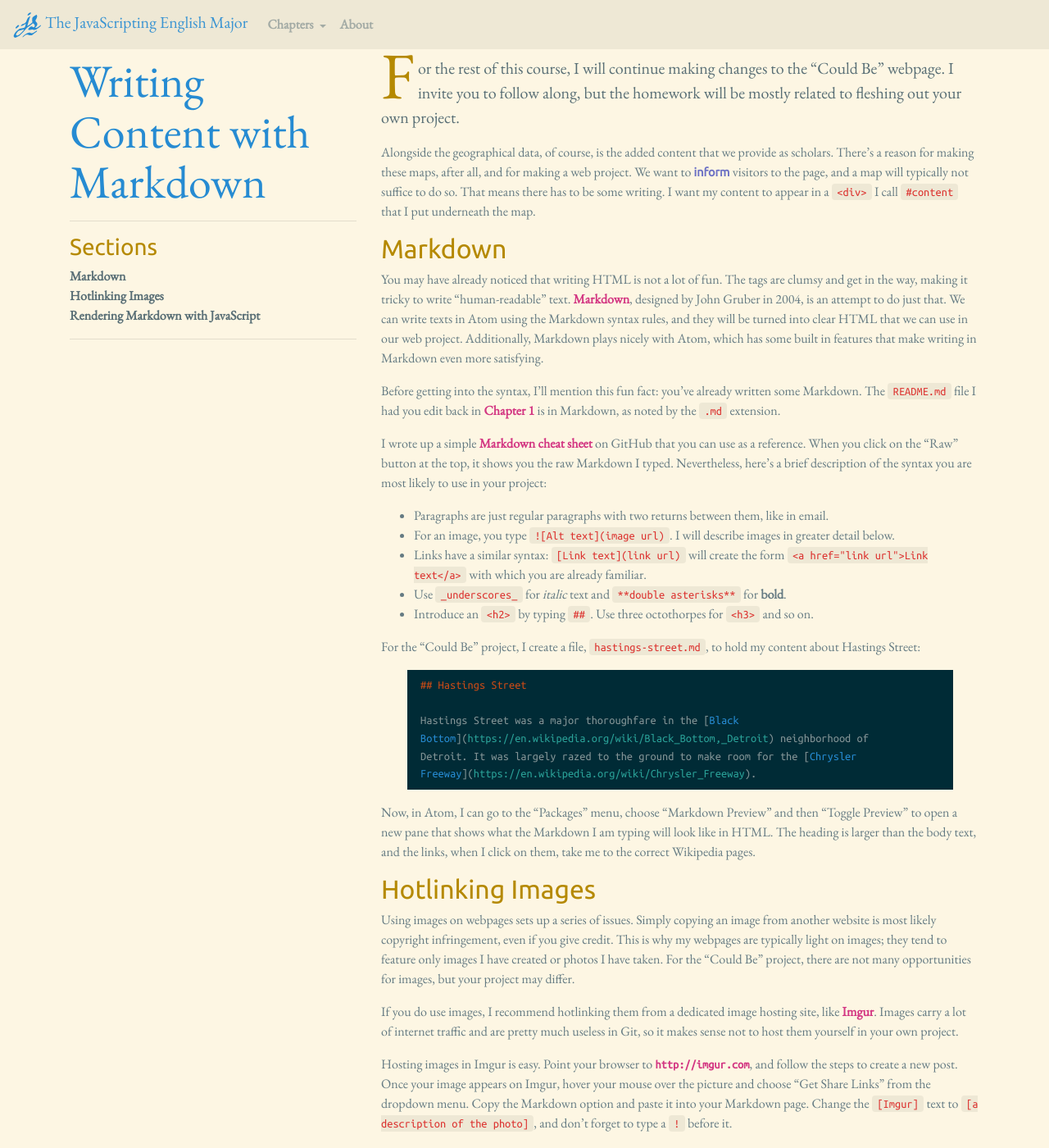
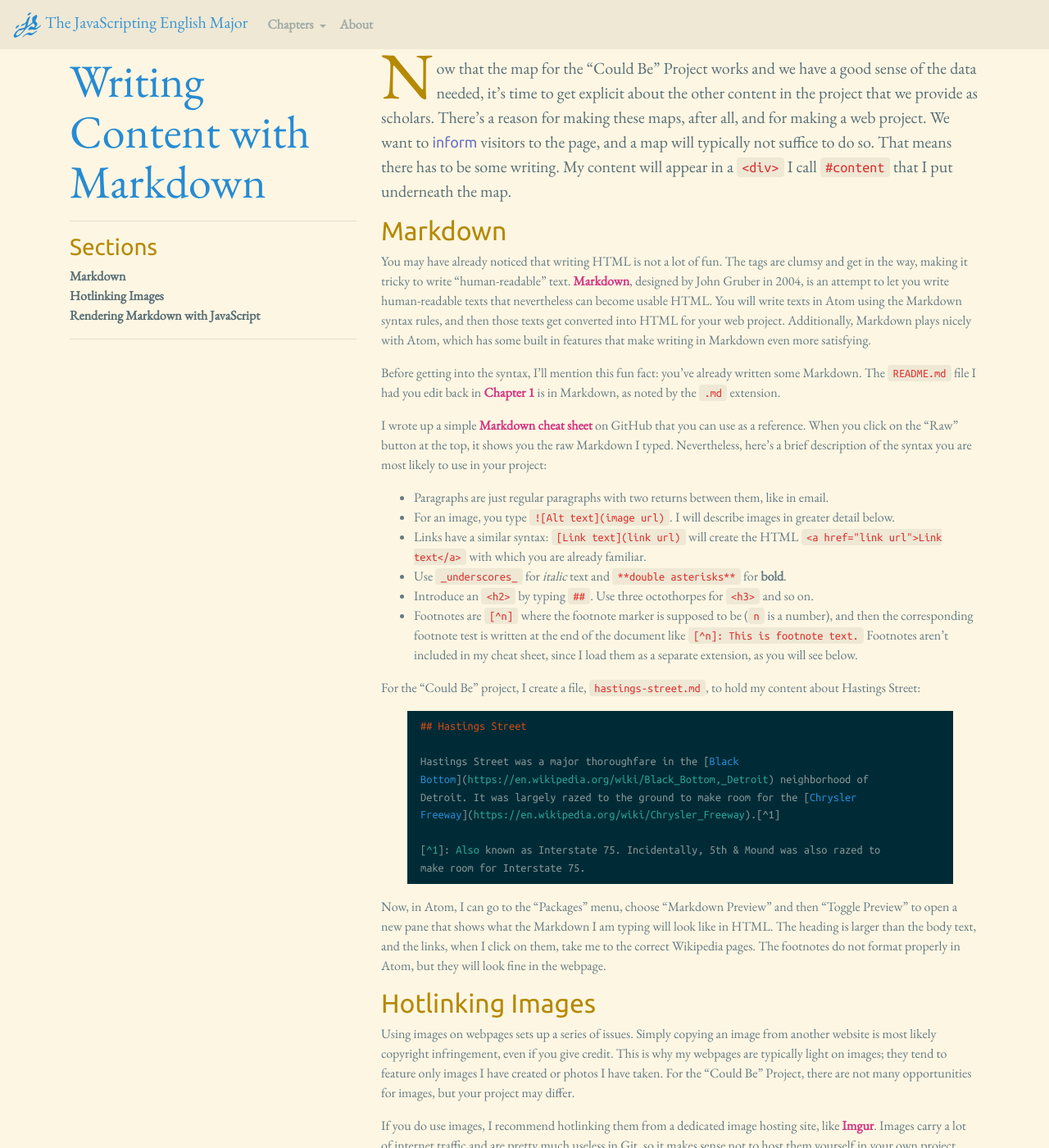
Before and after one commit to muziejus/javascripting-english-major, a Jekyll site: the page built from 12-markdown.md, in a window 1280 px wide and 1400 px high. Shown: the whole window at 82% size. Built offline with Jekyll 4.4.1, drawn with Linux system fonts in a browser that asks for light colours; nearby versions of some CDN libraries; some of the changed text lies outside the part shown.

````diff
--- a/12-markdown.md
+++ b/12-markdown.md
@@ -6,16 +6,13 @@ prevch: /11-geojson
 nextch: /13-bootstrap
 ---
 
-For the rest of this course, I will continue making changes to the “Could Be”
-webpage. I invite you to follow along, but the homework will be mostly related
-to fleshing out your own project.
-
-Alongside the geographical data, of course, is the added content that we
-provide as scholars. There’s a reason for making these maps, after all, and
-for making a web project. We want to **inform** visitors to the page, and a
-map will typically not suffice to do so. That means there has to be some
-writing. I want my content to appear in a `<div>` I call `#content` that I put
-underneath the map.
+Now that the map for the “Could Be” Project works and we have a good sense of
+the data needed, it’s time to get explicit about the other content in the
+project that we provide as scholars. There’s a reason for making these maps,
+after all, and for making a web project. We want to **inform** visitors to the
+page, and a map will typically not suffice to do so. That means there has to
+be some writing. My content will appear in a `<div>` I call `#content`
+that I put underneath the map.
 
 <section id="markdown">
 ## Markdown
@@ -23,11 +20,11 @@ underneath the map.
 You may have already noticed that writing HTML is not a lot of fun. The tags
 are clumsy and get in the way, making it tricky to write “human-readable”
 text. [Markdown](https://daringfireball.net/projects/markdown/), designed by
-John Gruber in 2004, is an attempt to do just that. We can write texts in Atom
-using the Markdown syntax rules, and they will be turned into clear HTML that
-we can use in our web project. Additionally, Markdown plays nicely with Atom,
-which has some built in features that make writing in Markdown even more
-satisfying.
+John Gruber in 2004, is an attempt to let you write human-readable texts that
+nevertheless can become usable HTML. You will write texts in Atom using the
+Markdown syntax rules, and then those texts get converted into HTML for your
+web project. Additionally, Markdown plays nicely with Atom, which has some
+built in features that make writing in Markdown even more satisfying.
 
 Before getting into the syntax, I’ll mention this fun fact: you’ve already
 written some Markdown. The `README.md` file I had you edit back in [Chapter
@@ -43,11 +40,15 @@ description of the syntax you are most likely to use in your project:
 in email.
 * For an image, you type `![Alt text](image url)`. I will describe images in
 greater detail below.
-* Links have a similar syntax: `[Link text](link url)` will create the form
+* Links have a similar syntax: `[Link text](link url)` will create the HTML
 `<a href="link url">Link text</a>` with which you are already familiar.
 * Use `_underscores_` for _italic_ text and `**double asterisks**` for **bold**.
 * Introduce an `<h2>` by typing `##`. Use three octothorpes for `<h3>` and so
 on.
+* Footnotes are `[^n]` where the footnote marker is supposed to be (`n` is a
+number), and then the corresponding footnote test is written at the end of the
+document like `[^n]: This is footnote text.` Footnotes aren’t included in my
+cheat sheet, since I load them as a separate extension, as you will see below.
 
 For the “Could Be” project, I create a file, `hastings-street.md`, to hold my
 content about Hastings Street:
@@ -58,13 +59,18 @@ content about Hastings Street:
 Hastings Street was a major thoroughfare in the [Black
 Bottom](https://en.wikipedia.org/wiki/Black_Bottom,_Detroit) neighborhood of
 Detroit. It was largely razed to the ground to make room for the [Chrysler
-Freeway](https://en.wikipedia.org/wiki/Chrysler_Freeway).
+Freeway](https://en.wikipedia.org/wiki/Chrysler_Freeway).[^1]
+
+[^1]: Also known as Interstate 75. Incidentally, 5th & Mound was also razed to
+make room for Interstate 75.
 ```
 
 Now, in Atom, I can go to the “Packages” menu, choose “Markdown Preview” and
 then “Toggle Preview” to open a new pane that shows what the Markdown I am
 typing will look like in HTML. The heading is larger than the body text, and
-the links, when I click on them, take me to the correct Wikipedia pages.
+the links, when I click on them, take me to the correct Wikipedia pages. The
+footnotes do not format properly in Atom, but they will look fine in the
+webpage.
 </section>
 
 <section id="hotlinking-images">
@@ -74,7 +80,7 @@ Using images on webpages sets up a series of issues. Simply copying an image
 from another website is most likely copyright infringement, even if you give
 credit. This is why my webpages are typically light on images; they tend to
 feature only images I have created or photos I have taken. For the “Could Be”
-project, there are not many opportunities for images, but your project may
+Project, there are not many opportunities for images, but your project may
 differ.
 
 If you do use images, I recommend hotlinking them from a dedicated image
@@ -87,7 +93,8 @@ Hosting images in Imgur is easy. Point your browser to
 post. Once your image appears on Imgur, hover your mouse over the picture and
 choose “Get Share Links” from the dropdown menu. Copy the Markdown option and
 paste it into your Markdown page. Change the `[Imgur]` text to `[a
-description of the photo]`, and don’t forget to type a `!` before it.
+description of the photo]`, and don’t forget to type a `!` before the opening
+`[`.
 
 </section>
 <section id="showdown">
@@ -95,39 +102,41 @@ description of the photo]`, and don’t forget to type a `!` before it.
 
 Getting Markdown into a webpage involves having JavaScript intercede.
 Specifically, we will use the
-[Showdown](https://github.com/showdownjs/showdown) parser. I add it to my list
-of `<script>` tags in `could-be.html` like this:
+[Markdown-it](https://github.com/markdown-it/markdown-it) parser. I add it and an
+extension that lets me use footnotes to my list of `<script>` tags in
+`could-be.html` like this:
 
 ```html
 <script src="https://code.jquery.com/jquery-3.2.1.min.js"></script>
 <script src="https://cdnjs.cloudflare.com/ajax/libs/tether/1.4.0/js/tether.min.js" integrity="sha384-DztdAPBWPRXSA/3eYEEUWrWCy7G5KFbe8fFjk5JAIxUYHKkDx6Qin1DkWx51bBrb" crossorigin="anonymous"></script>
 <script src="https://maxcdn.bootstrapcdn.com/bootstrap/4.0.0-alpha.6/js/bootstrap.min.js" integrity="sha384-vBWWzlZJ8ea9aCX4pEW3rVHjgjt7zpkNpZk+02D9phzyeVkE+jo0ieGizqPLForn" crossorigin="anonymous"></script>
 <script src="https://unpkg.com/leaflet@1.2.0/dist/leaflet.js" integrity="sha512-lInM/apFSqyy1o6s89K4iQUKg6ppXEgsVxT35HbzUupEVRh2Eu9Wdl4tHj7dZO0s1uvplcYGmt3498TtHq+log==" crossorigin=""></script>
-<script src="https://cdn.rawgit.com/showdownjs/showdown/1.7.2/dist/showdown.min.js"></script>
+<script src="https://cdnjs.cloudflare.com/ajax/libs/markdown-it/8.4.0/markdown-it.min.js"></script>
+<script src="https://cdnjs.cloudflare.com/ajax/libs/markdown-it-footnote/3.0.1/markdown-it-footnote.js"></script>
 <script src="could-be.js"></script>
 ```
 
-Showdown provides a converter `Object` that has a `.makeHtml()` method. The
+Markdown-it provides an `Object` that has a `.render()` method. The
 process that follows, then, is:
 
-1. Define and assign a Showdown converter.
+1. Define and assign a Markdown-it renderer.
 1. Load in the Markdown file using jQuery.
-1. Convert the loaded file into HTML using Showdown.
+1. Convert the loaded file into HTML using Markdown-it.
 1. Print the HTML in the `#content` container with jQuery.
 
 To accomplish these steps, I add these lines to `could-be.js`:
 
 ```javascript
-// Define and assign a Showdown converter.
-let converter;
-converter = new showdown.Converter();
+// Define and assign a Markdown-it renderer.
+let md;
+md = window.markdownit({html: true}).use(window.markdownitFootnote);
 // Load the Markdown file with jQuery.
 $.ajax({
   url: "hastings-street.md",
   success: function(markdown){
     // Convert the Markdown to HTML.
     let html;
-    html = converter.makeHtml(markdown);
+    html = md.render(markdown);
     // Print the HTML to #content using jQuery.
     $("#content").html(html);
   }
@@ -150,4 +159,4 @@ project.
 1. Start drafting your own project’s content using Markdown in Atom. Commit
    the drafts and push them to GitHub.
 1. Add a `#content` container to your project’s HTML file. Have it load one of
-   your Markdown files with jQuery.
+   your Markdown files with jQuery and Markdown-it.
--- a/assets/js/could-be.js
+++ b/assets/js/could-be.js
@@ -56,8 +56,6 @@ if (document.location.href.match(/[^\/]+$/)[0].match(/be12/) !== null){
   });
 }
 if (document.location.href.match(/[^\/]+$/)[0].match(/be13/) !== null){
-  let converter;
-  converter = new showdown.Converter();
   ["hastings-street", "eighteenth-and-vine",
     "fifth-and-mound", "introduction",
     "lenox-avenue", "rampart"].forEach(function(tab){
````
